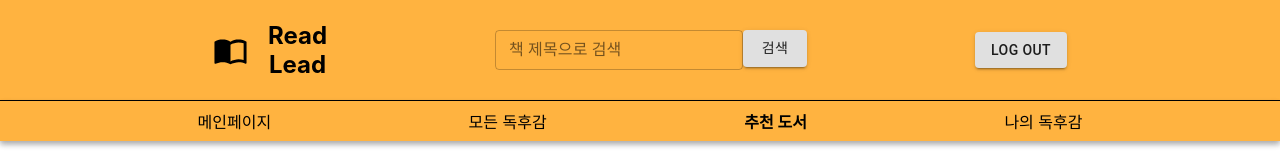
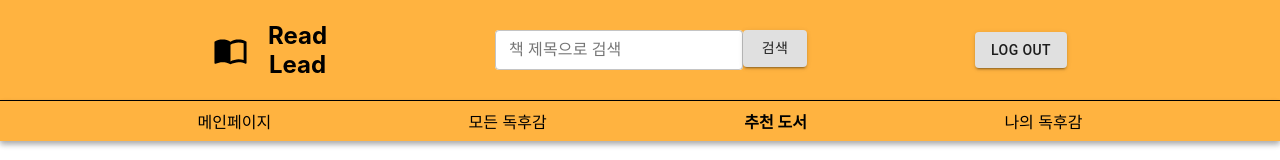
Before and after one commit to CSID-DGU/2022-01-OSSP1-NoHongchulRed-1, a React (Create React App) app in the folder client/: page /BookSearchPage in a window 1280 px wide. Shown: the top 160 px of the page. Built offline with nearby package versions, Linux system fonts and the light colour scheme.

Commit message:
#13 병합작업

```diff
--- a/client/src/component/MultipleBookSearch.js
+++ b/client/src/component/MultipleBookSearch.js
@@ -14,7 +14,7 @@ const Search = () => {
 
     return (
         <div>
-            <TextField label="책 제목으로 검색" variant="outlined" size="small" onChange={onChange} />
+            <TextField style={{ background: 'white', borderRadius: '4px' }} label="책 제목으로 검색" variant="outlined" size="small" onChange={onChange} />
 
             <Button variant="contained" color="default" size ="medium" onClick={() => {
             fetch('/kakao/search/multiple/' + text)
--- a/client/src/domains/common/Title.js
+++ b/client/src/domains/common/Title.js
@@ -8,7 +8,7 @@ const Title = () => {
     const navigate = useNavigate();
 
     return (
-        <div className="title-area" onClick={() => navigate('/main')}>
+        <div className="title-area">
             <img src={Logo} alt="logo" />
             <div>
                 <h2>공개 SW 프로젝트</h2>
```
